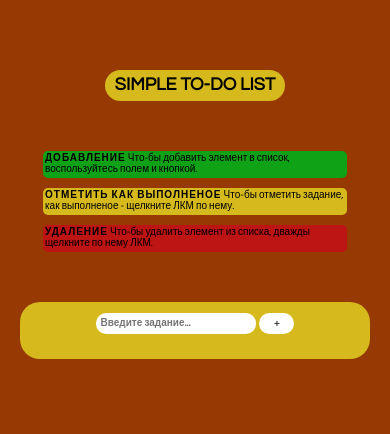
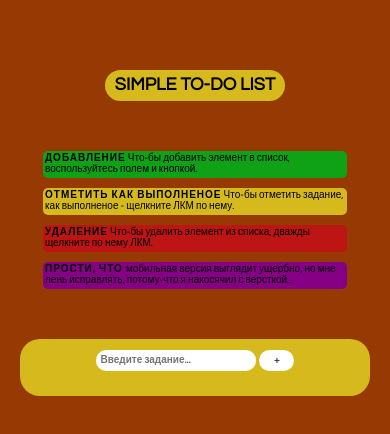
Before and after one commit to kkk-petrov/simple-todo, a plain HTML site: page index.html in a window 390 px wide. Drawn offline with nearby package versions, Linux system fonts and the light colour scheme.

Commit message:
feat: add manual item for mobile

```diff
--- a/css/main.css
+++ b/css/main.css
@@ -153,6 +153,13 @@ body{
     background-color: rgba(214, 186, 29, 1);
 
 }
+.item-mob{
+    background-color: rgb(133, 0, 133);
+    display: none;
+
+
+}
+
 
 .manual__item span{
     font-weight: 700;
@@ -242,6 +249,9 @@ body{
         font-size: 10px;
         margin-left: 70px;
     }
+    .item-mob{
+        display:block;
+    }
 }
 
 @media (max-width: 320px) {
@@ -308,4 +318,7 @@ body{
         /* margin-left: 20px; */
         margin: 0;
     }
+    .item-mob{
+        display:block;
+    }
 }
--- a/index.html
+++ b/index.html
@@ -25,6 +25,9 @@
                 <div class="manual__item item-rem">
                     <span id="removing">Удаление</span> Что-бы удалить элемент из списка, дважды щелкните по нему ЛКМ.
                 </div>
+                <div class="manual__item item-mob">
+                    <span id="mob">Прости, что </span> мобильная версия выглядит ущербно, но мне лень исправлять, потому-что я накосячил с версткой..
+                </div>
 
             </div>
         </div>
```
